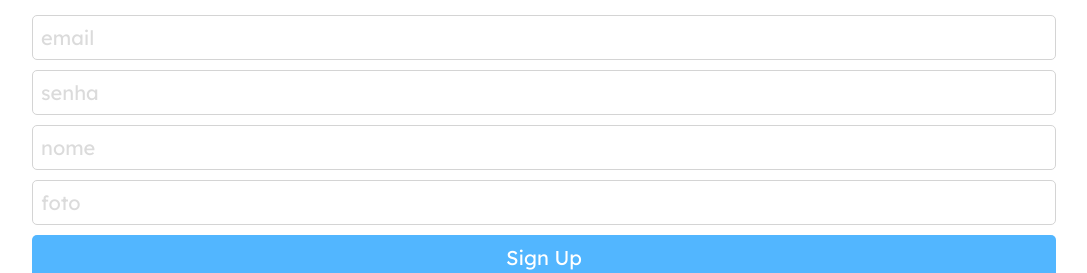
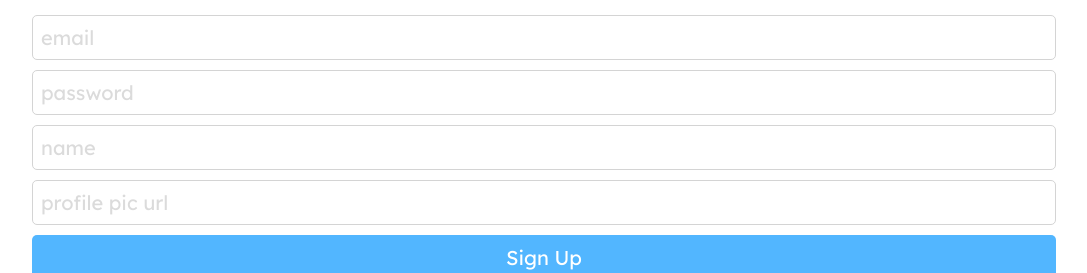
Before and after one commit to giancarvalho/Trackit-React, a React (Create React App) app: page /signup in a window 1280 px wide. Shown: the part 674-947 px from the top of the page, without its empty margins (96-1183 px from the left). Built offline with nearby package versions, Linux system fonts and the light colour scheme.

Commit message:
changed some fields in portuguese to english

```diff
--- a/src/views/Home.js
+++ b/src/views/Home.js
@@ -54,7 +54,7 @@ export default function Home() {
                 history.push("/today");
             })
             .catch((error) => {
-                alert("Confira novamente suas credenciais");
+                alert("Password incorrect");
                 setDisabled(false);
             });
     }
@@ -69,12 +69,13 @@ export default function Home() {
                     <fieldset disabled={disabled}>
                         <Input
                             placeholder="email"
+                            type="email"
                             value={email}
                             onChange={(e) => setEmail(e.target.value)}
                         />
                         <Input
                             type="password"
-                            placeholder="senha"
+                            placeholder="password"
                             value={password}
                             onChange={(e) => setPassword(e.target.value)}
                         />
--- a/src/views/SignUp.js
+++ b/src/views/SignUp.js
@@ -44,6 +44,7 @@ export default function SignUp() {
                     <fieldset disabled={disabled}>
                         <Input
                             placeholder="email"
+                            type="email"
                             value={form.email}
                             onChange={(e) =>
                                 setForm({ ...form, email: e.target.value })
@@ -51,7 +52,8 @@ export default function SignUp() {
                             required
                         />
                         <Input
-                            placeholder="senha"
+                            placeholder="password"
+                            type="password"
                             value={form.password}
                             onChange={(e) =>
                                 setForm({ ...form, password: e.target.value })
@@ -59,7 +61,7 @@ export default function SignUp() {
                             required
                         />
                         <Input
-                            placeholder="nome"
+                            placeholder="name"
                             value={form.name}
                             onChange={(e) =>
                                 setForm({ ...form, name: e.target.value })
@@ -68,7 +70,7 @@ export default function SignUp() {
                         />
                         <Input
                             type="url"
-                            placeholder="foto"
+                            placeholder="profile pic url"
                             value={form.image}
                             onChange={(e) =>
                                 setForm({ ...form, image: e.target.value })
```
